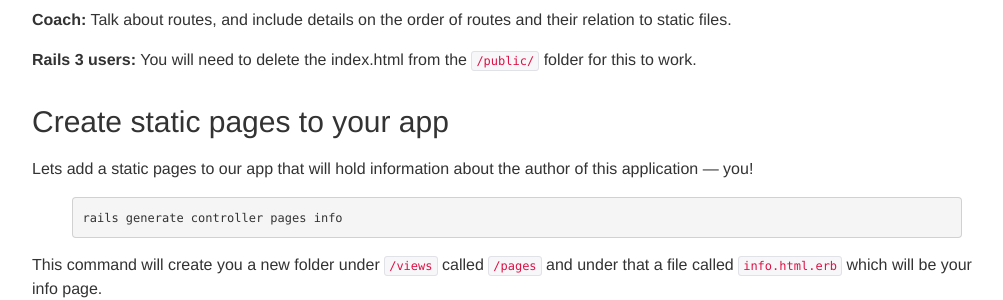
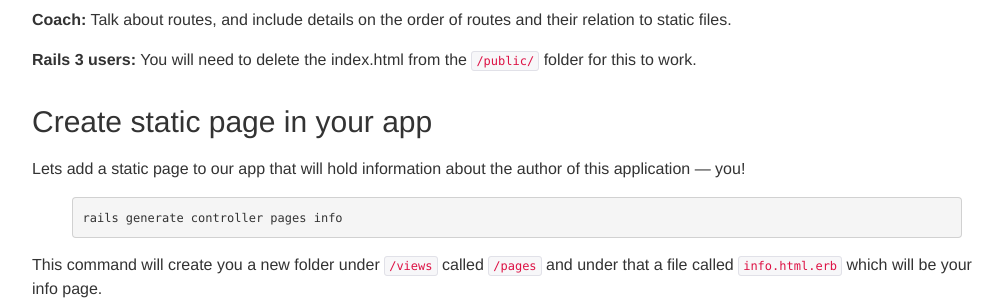
Before and after one commit to railsgirls/guides.railsgirls.com, a Jekyll site: the page built from _posts/2012-04-18-app.markdown, in a window 1280 px wide and 900 px high, scrolled down 5460 px. Shown: the part 155-455 px from the top of the window, without its empty margins (53-1056 px from the left). Built offline with Jekyll 4.4.1, drawn with Linux system fonts in a browser that asks for light colours; nearby versions of some CDN libraries; Markdown is read by kramdown in place of the engine named in the settings.

Commit message:
Fixing typos in guide

```diff
--- a/_posts/2012-04-18-app.markdown
+++ b/_posts/2012-04-18-app.markdown
@@ -359,9 +359,9 @@
 
 **Rails 3 users:** You will need to delete the index.html from the `/public/` folder for this to work.
 
-## Create static pages to your app
+## Create static page in your app
 
-Lets add a static pages to our app that will hold information about the author of this application — you!
+Lets add a static page to our app that will hold information about the author of this application — you!
 
 {% highlight sh %}
 rails generate controller pages info
```
